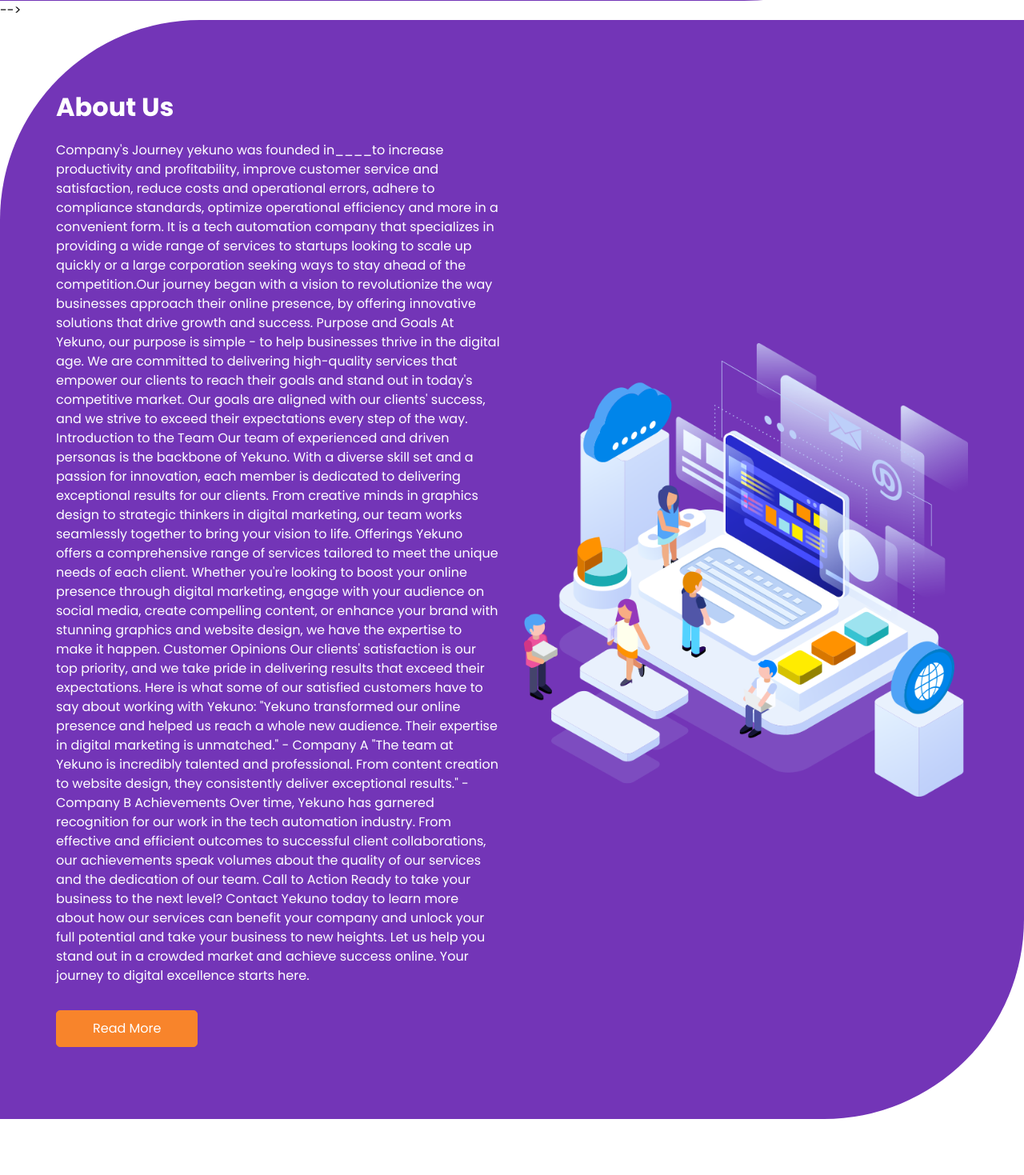
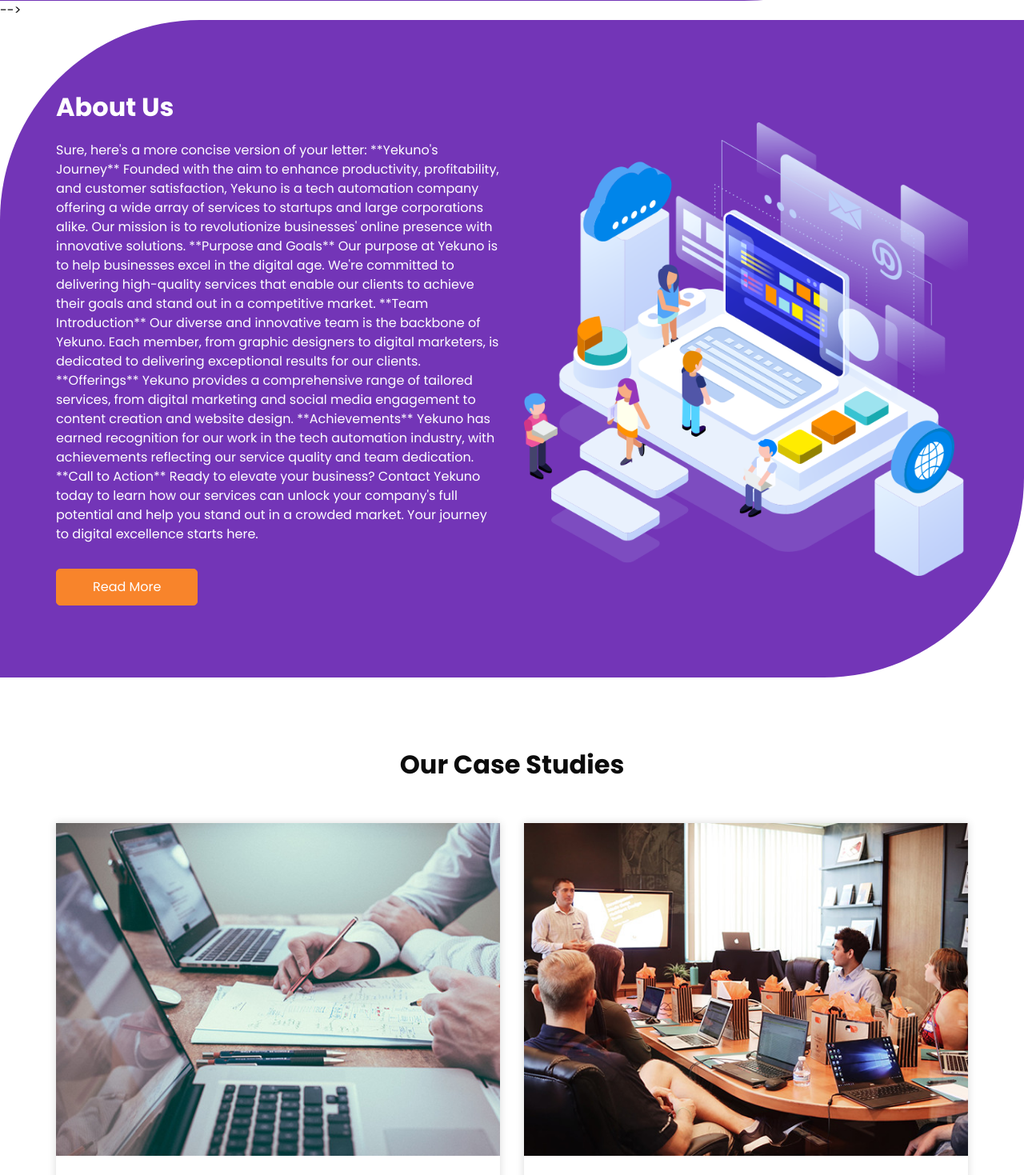
Before and after one commit to avocado-beans/nexusdev, a Flask app: page / in a window 1280 px wide. Shown: the part 799-2268 px from the top of the page at 80% size. Run offline with Flask 3, Linux system fonts and the light colour scheme; some libraries are stand-ins or nearby versions.

Commit message:
Update index.html

```diff
--- a/templates/index.html
+++ b/templates/index.html
@@ -274,37 +274,27 @@
               </h2>
             </div>
             <p>
-              Company's Journey
-yekuno was founded in____to increase productivity and profitability, improve customer service and satisfaction, reduce costs and operational errors, adhere to compliance standards, optimize operational efficiency and more in a convenient form. It is a tech automation company that specializes in providing a wide range of services to startups looking to scale up quickly or a large corporation seeking ways to stay ahead of the competition.Our journey began with a vision to revolutionize the way businesses approach their online presence, by offering innovative solutions that drive growth and success.
+             Sure, here's a more concise version of your letter:
 
-Purpose and Goals
+**Yekuno's Journey**
+Founded with the aim to enhance productivity, profitability, and customer satisfaction, Yekuno is a tech automation company offering a wide array of services to startups and large corporations alike. Our mission is to revolutionize businesses' online presence with innovative solutions.
 
-At Yekuno, our purpose is simple - to help businesses thrive in the digital age. We are committed to delivering high-quality services that empower our clients to reach their goals and stand out in today's competitive market. Our goals are aligned with our clients' success, and we strive to exceed their expectations every step of the way.
+**Purpose and Goals**
+Our purpose at Yekuno is to help businesses excel in the digital age. We're committed to delivering high-quality services that enable our clients to achieve their goals and stand out in a competitive market.
 
-Introduction to the Team
+**Team Introduction**
+Our diverse and innovative team is the backbone of Yekuno. Each member, from graphic designers to digital marketers, is dedicated to delivering exceptional results for our clients.
 
-Our team of experienced and driven personas is the backbone of Yekuno. With a diverse skill set and a passion for innovation, each member is dedicated to delivering exceptional results for our clients. From creative minds in graphics design to strategic thinkers in digital marketing, our team works seamlessly together to bring your vision to life.
+**Offerings**
+Yekuno provides a comprehensive range of tailored services, from digital marketing and social media engagement to content creation and website design.
 
-Offerings
+**Achievements**
+Yekuno has earned recognition for our work in the tech automation industry, with achievements reflecting our service quality and team dedication.
 
-Yekuno offers a comprehensive range of services tailored to meet the unique needs of each client. Whether you're looking to boost your online presence through digital marketing, engage with your audience on social media, create compelling content, or enhance your brand with stunning graphics and website design, we have the expertise to make it happen.
+**Call to Action**
+Ready to elevate your business? Contact Yekuno today to learn how our services can unlock your company's full potential and help you stand out in a crowded market. Your journey to digital excellence starts here.
+            </p>
 
-Customer Opinions
-
-Our clients' satisfaction is our top priority, and we take pride in delivering results that exceed their expectations. Here is what some of our satisfied customers have to say about working with Yekuno:
-
-"Yekuno transformed our online presence and helped us reach a whole new audience. Their expertise in digital marketing is unmatched." - Company A
-
-"The team at Yekuno is incredibly talented and professional. From content creation to website design, they consistently deliver exceptional results." - Company B
-
-Achievements
-
-Over time, Yekuno has garnered recognition for our work in the tech automation industry. From effective and efficient outcomes to successful client collaborations, our achievements speak volumes about the quality of our services and the dedication of our team.
-
-Call to Action
-
-Ready to take your business to the next level? Contact Yekuno today to learn more about how our services can benefit your company and unlock your full potential and take your business to new heights. Let us help you stand out in a crowded market and achieve success online. Your journey to digital excellence starts here.
-            </p>
             <a href="">
               Read More
             </a>
```
